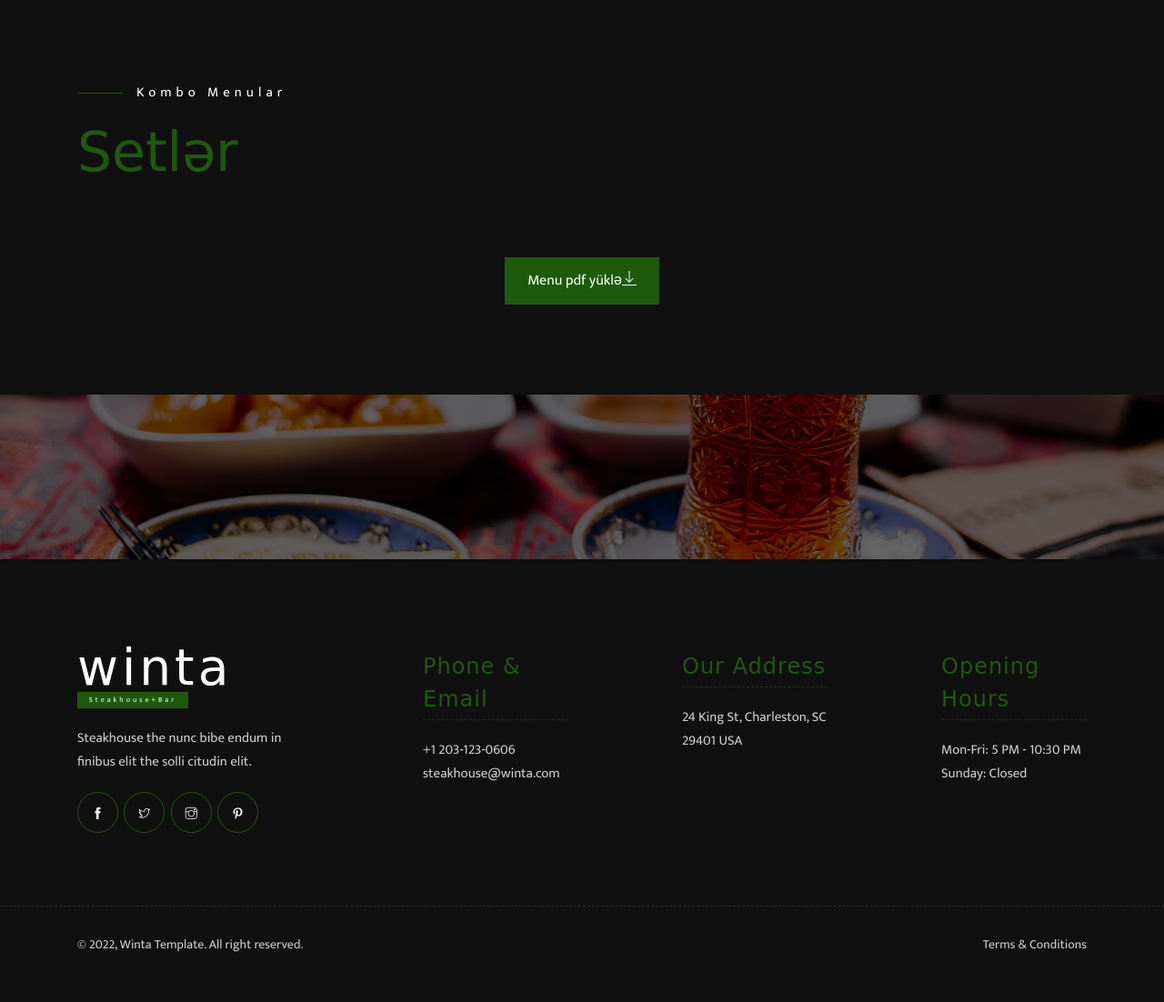
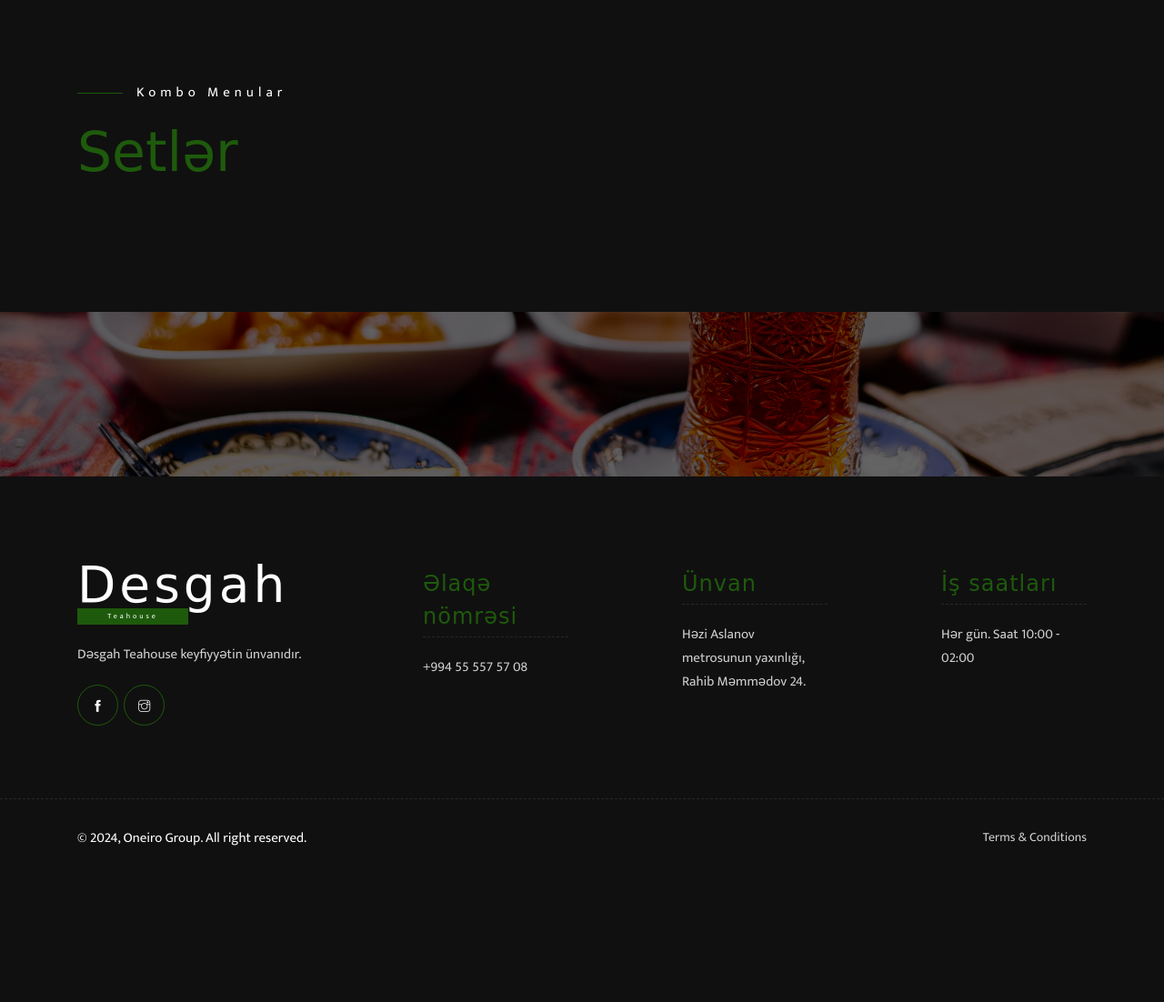
Before and after one commit to NicatDev/Desgah_menu, a Django app: page / in a window 1280 px wide. Shown: the part 1640-2742 px from the top of the page at 91% size. After the commit the page ends 2570 px from the top, so only its background shows below. Run offline with Django 5.2, Linux system fonts and the light colour scheme; data that the repository does not hold is empty; some libraries are stand-ins or nearby versions; some web fonts are replaced.

Commit message:
one step more

```diff
--- a/templates/index.html
+++ b/templates/index.html
@@ -212,9 +212,9 @@
                 {% endfor %}
             </div>
             <div class="row">
-                <div class="col-md-12 text-center mt-30">
+                {% comment %} <div class="col-md-12 text-center mt-30">
                     <a href="index.html" class="butn butn-dark"> <span>Menu pdf yüklə<i class="ti-download"></i></span></a>
-                </div>
+                </div> {% endcomment %}
             </div>
         </div>
     </section>
@@ -243,35 +243,35 @@
                 <div class="col-md-3 mb-30">
                     <div class="item abot">
                         <div class="logo mb-20">
-                            <h2><a href="index.html">winta</a><span>Steakhouse+Bar</span></h2>
+                            <h2><a href="index.html">Desgah</a><span>Teahouse</span></h2>
                         </div>
-                        <p>Steakhouse the nunc bibe endum in finibus elit the solli citudin elit.</p>
-                        <div class="social-icon"> <a href="index.html"><i class="ti-facebook"></i></a> <a href="index.html"><i class="ti-twitter"></i></a> <a href="index.html"><i class="ti-instagram"></i></a> <a href="index.html"><i class="ti-pinterest"></i></a> </div>
+                        <p>Dəsgah Teahouse keyfiyyətin ünvanıdır. </p>
+                        <div class="social-icon"> <a href="index.html"><i class="ti-facebook"></i></a> <a href="https://www.instagram.com/desgah_shisha_restaurant/?locale=ru&hl=am-et"><i class="ti-instagram"></i></a></div>
                     </div>
                 </div>
                 <div class="col-md-2 offset-md-1 mb-30">
                     <div class="item fotcont">
                         <div class="fothead">
-                            <h6>Phone &amp; Email</h6>
+                            <h6>Əlaqə nömrəsi </h6>
                         </div>
-                        <p>+1 203-123-0606</p>
-                        <p>steakhouse@winta.com</p>
+                        <p>+994 55 557 57 08</p>
+
                     </div>
                 </div>
                 <div class="col-md-2 offset-md-1 mb-30">
                     <div class="item fotcont">
                         <div class="fothead">
-                            <h6>Our Address</h6>
+                            <h6>Ünvan</h6>
                         </div>
-                        <p>24 King St, Charleston, SC 29401 USA</p>
+                        <p>Həzi Aslanov metrosunun yaxınlığı, Rahib Məmmədov 24.</p>
                     </div>
                 </div>
                 <div class="col-md-2 offset-md-1 mb-30">
                     <div class="item fotcont">
                         <div class="fothead">
-                            <h6>Opening Hours</h6>
+                            <h6>İş saatları</h6>
                         </div>
-                        <p>Mon-Fri: 5 PM - 10:30 PM Sunday: Closed</p>
+                        <p>Hər gün. Saat 10:00 - 02:00</p>
                     </div>
                 </div>
             </div>
@@ -281,7 +281,7 @@
                 <div class="row">
                     <div class="col-lg-8">
                         <div class="text-left">
-                            <p>© 2022, Winta Template. All right reserved.</p>
+                            <a href="https://oneiro.az/az/">© 2024, Oneiro Group. All right reserved.</a>
                         </div>
                     </div>
                     <div class="col-lg-4">
```
